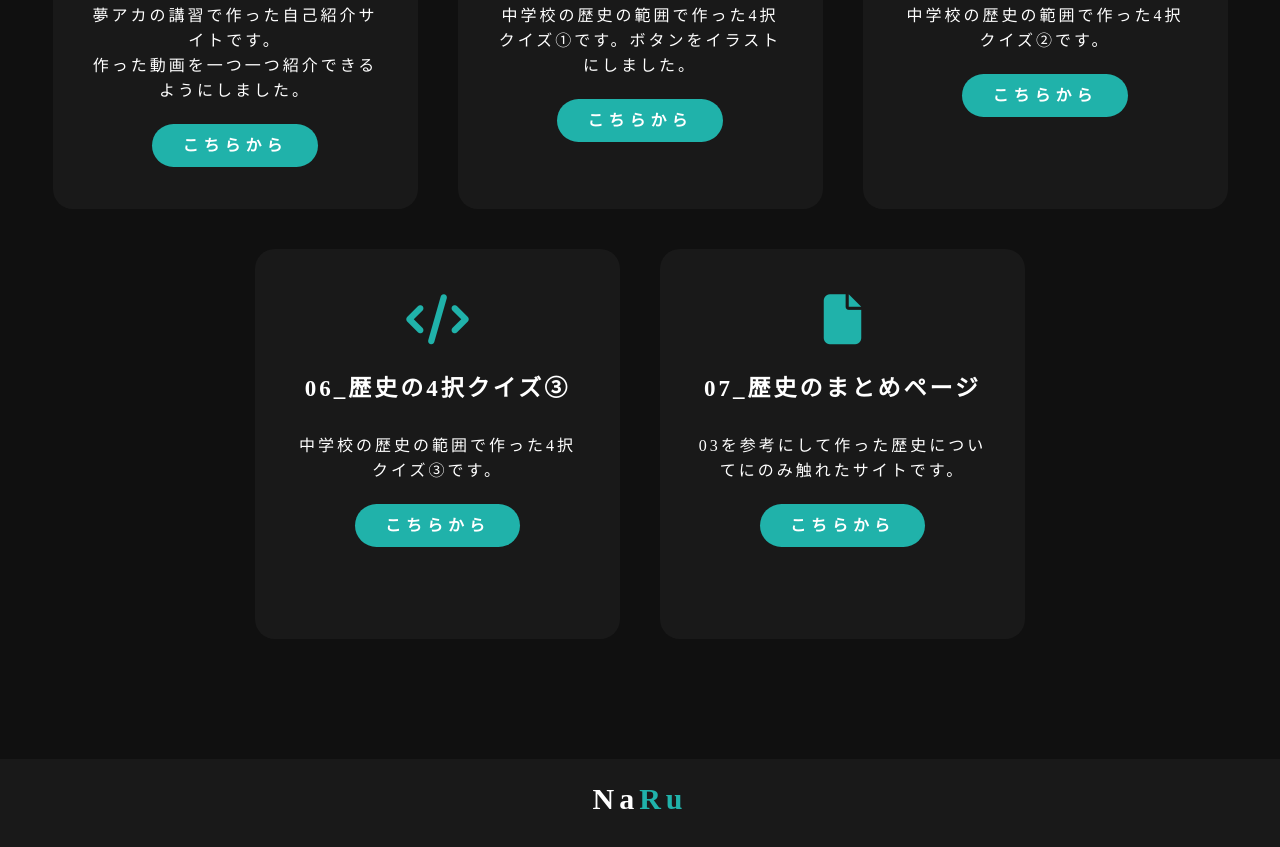
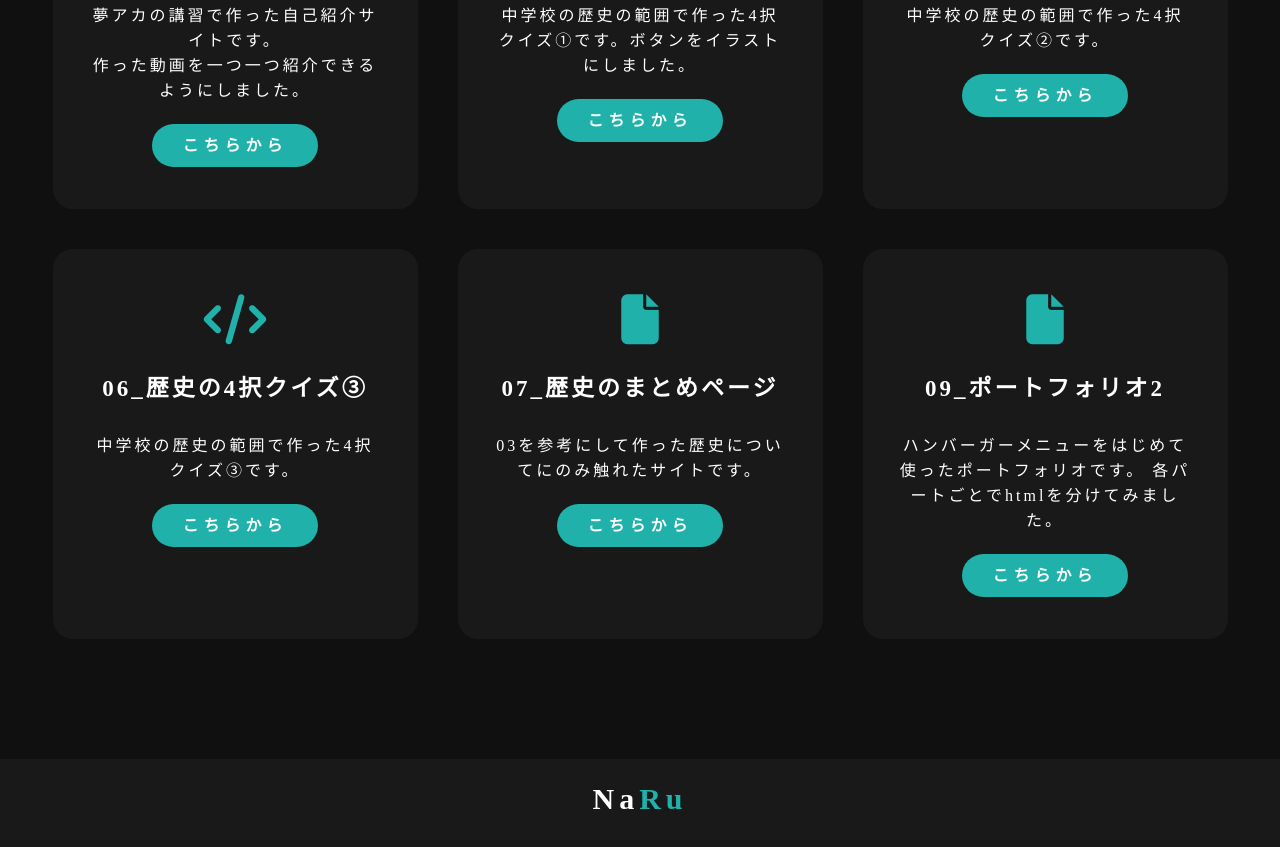
Before and after one commit to naryu33/11_portfolio, a plain HTML site: page index.html in a window 1280 px wide. Shown: the part 2058-2905 px from the top of the page. Drawn offline with Linux system fonts and the light colour scheme; a web font is replaced by a local one.

Commit message:
add card

```diff
--- a/index.html
+++ b/index.html
@@ -133,27 +133,18 @@
                 </p>
             </div>
         </div>
-        <!-- <div class="card">
-            <i class="fa-solid fa-code"></i>
-            <h5>08_</h5>
+         <div class="card">
+            <i class="fa-solid fa-file"></i>
+            <h5>09_ポートフォリオ2</h5>
             <div class="pragraph">
-                <p>Pr</p>
+                <p>ハンバーガーメニューをはじめて使ったポートフォリオです。
+                    各パートごとでhtmlを分けてみました。</p>
                 <p style="text-align: center;">
-                    <a href="https://x.gd/o3fgV" class="button" >こちらから</a>
-                </p>
-            </div>
-        </div> -->
-        <!-- <div class="card">
-            <i class="fa-solid fa-code"></i>
-            <h5>09_</h5>
-            <div class="pragraph">
-                <p>Pr</p>
-                <p style="text-align: center;">
-                    <a href="https://x.gd/o3fgV" class="button" >こちらから</a>
+                    <a href="https://naryu33.github.io/12_HP/" class="button" >こちらから</a>
                 </p>
             </div>
         </div>
-        ] <div class="card">
+        <!-- <div class="card">
             <i class="fa-solid fa-code"></i>
             <h5>10_</h5>
             <div class="pragraph">
```
